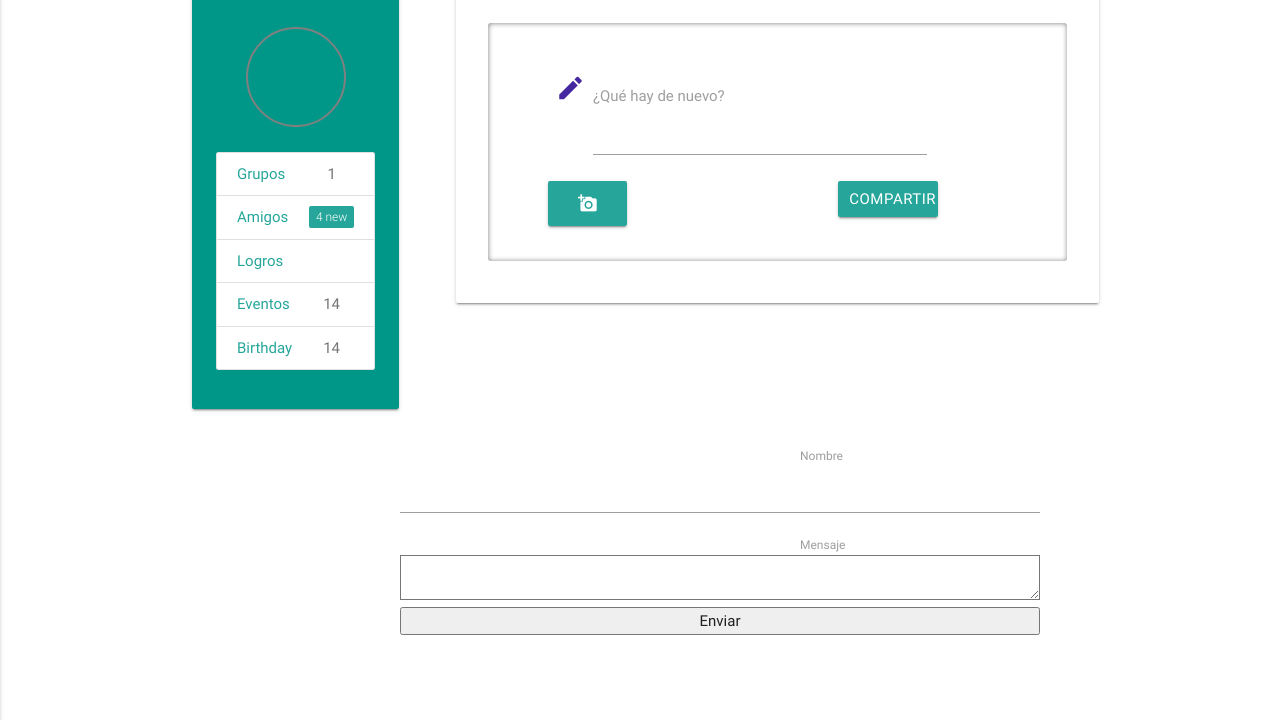
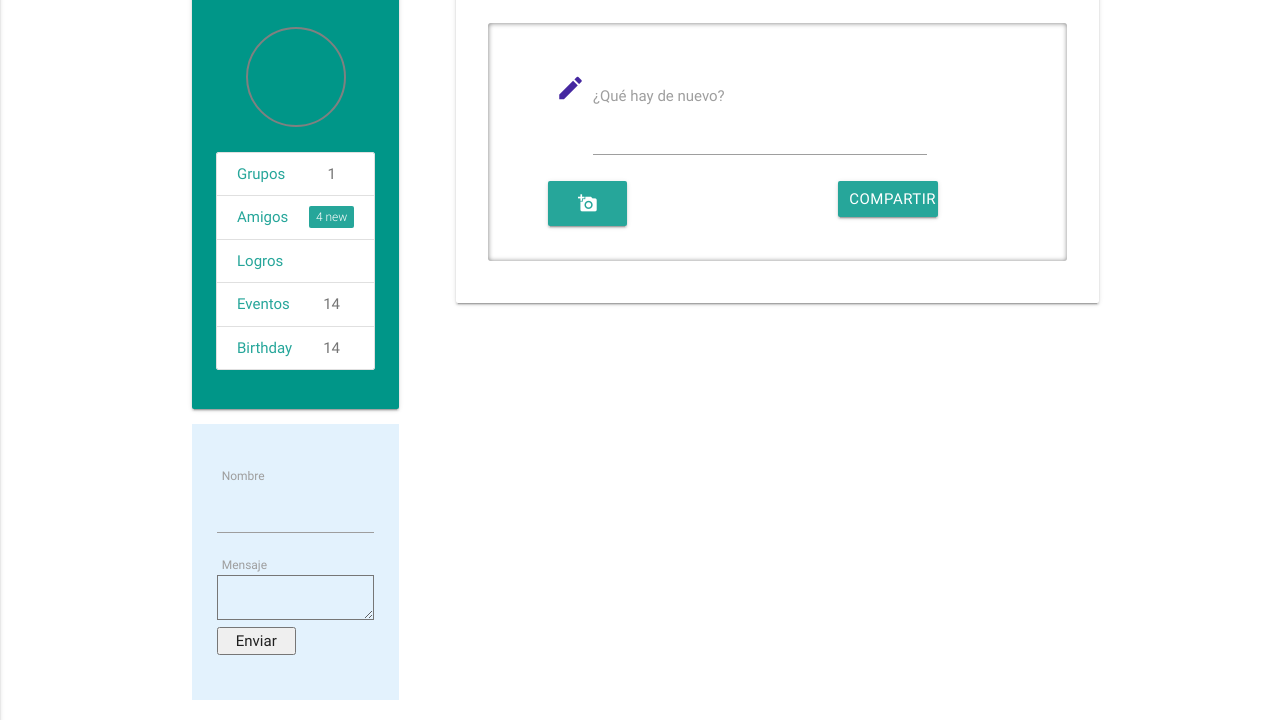
Before and after one commit to Angelicavc21/red-social-YaniraAngelica, a plain HTML site: page views/news.html in a window 1280 px wide. Shown: the part 84-804 px from the top of the page. Drawn offline with nearby package versions, Linux system fonts and the light colour scheme; no server answers; a web font is replaced by a local one.

Commit message:
modificando chat

```diff
--- a/css/news.css
+++ b/css/news.css
@@ -113,20 +113,23 @@ label.text-color::before {
 }
 
 .conversacion {
-  width: 50%;
-  margin-left: 400px;
+  width: 100%;
 }
 
 .mess {
-  margin-left: 400px;
-}
-
-.chat {
-  width: 100%;
+  width: 90%;
 }
 
 .btn-chat {
   width: 50%;
-  margin-left: 400px;
   margin-bottom: 20px;
 }
+
+.label-chat {
+  margin-left: 3%;
+}
+
+.form-chat {
+  background: #e3f2fd;
+  padding: 25px;
+}
--- a/views/news.html
+++ b/views/news.html
@@ -16,7 +16,7 @@
     <!-- Menú -->
     <nav class="purple darken-2">
       <div class="container nav-wrapper">
-        <a href="news.html" class="brand-logo">Team</a>
+        <a href="news.html" class="brand-logo">Yes, I can</a>
         <a href="#" data-activates="mobile-demo" class="button-collapse"><i class="material-icons">menu</i></a>
         <div>
           <ul class="right hide-on-med-and-down">
@@ -55,6 +55,18 @@
             <a href="#!" class="collection-item"><span class="badge">14</span>Birthday</a>
           </div>
         </div>
+        <form class="form-chat" action="">
+          <ul class="mess" id="chatUl"></ul>
+          <div class="conversacion">
+              <label class="label-chat" for="nombre">Nombre</label>
+              <input type="text" id="nombre">
+          </div>
+          <div class="conversacion">
+              <label class="label-chat" for="mensaje">Mensaje</label>
+              <textarea id="mensaje"></textarea>
+          </div>
+          <button class="btn-chat" type="button" id="btnEnviar">Enviar</button>
+        </form>
       </div>
       <!--posts-->
       <section class="right container">
@@ -98,18 +110,6 @@
 <script src="../js/news.js"></script>
 </body>
 </html>
-<form action="">
-  <ul class="mess" id="chatUl"></ul>
-  <div class="conversacion">
-      <label for="nombre">Nombre</label>
-      <input type="text" id="nombre">
-  </div>
-  <div class="conversacion">
-      <label for="mensaje">Mensaje</label>
-      <textarea id="mensaje"></textarea>
-  </div>
-  <button class="btn-chat" type="button" id="btnEnviar">Enviar</button>
-</form>
 <script src="https://www.gstatic.com/firebasejs/4.8.2/firebase.js"></script>
 <script>
 // Initialize Firebase
```
Also changed, not shown: views/login.html (+1 -1 lines), views/profile.html (+1 -1 lines).
